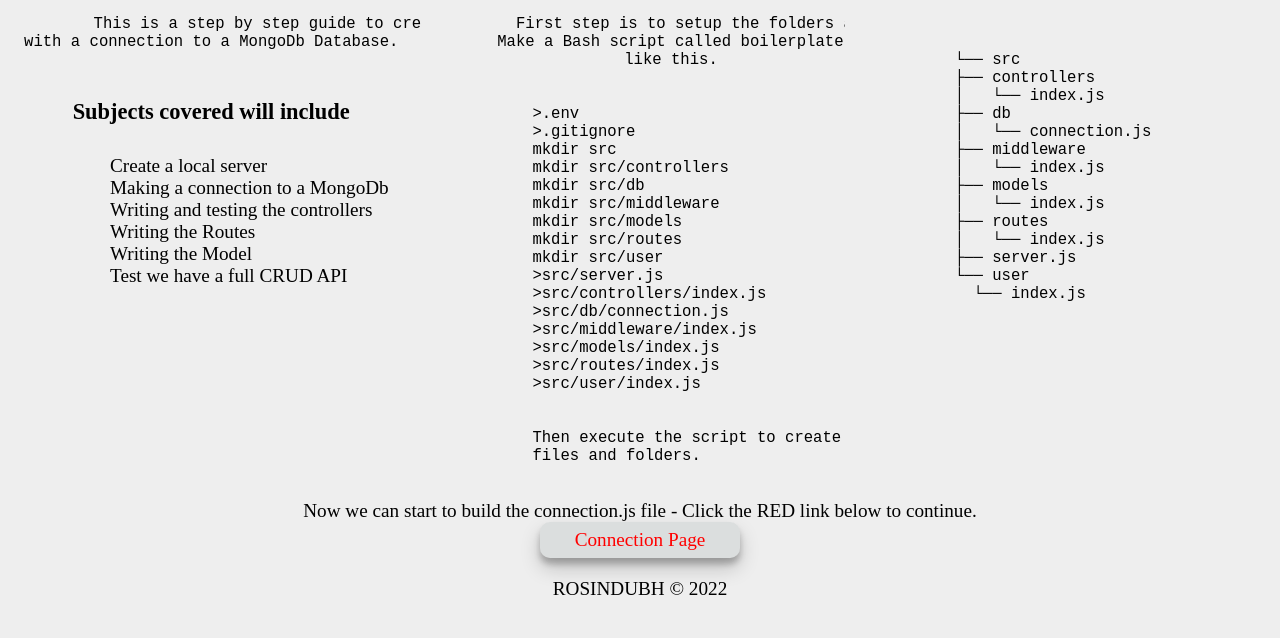
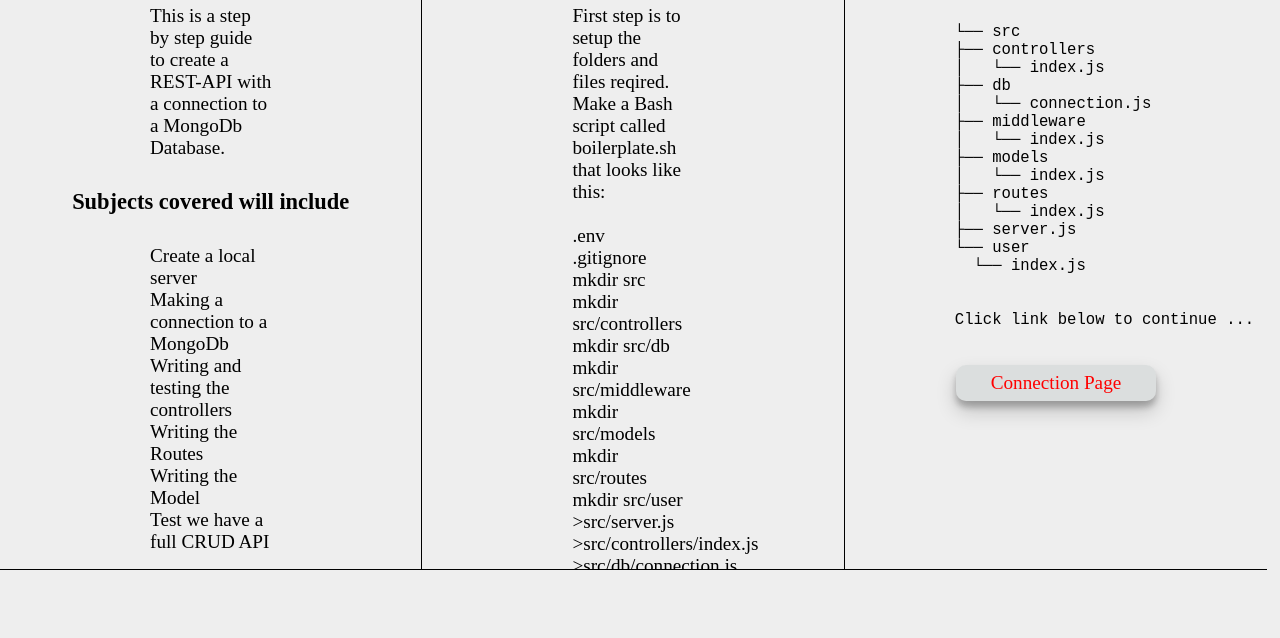
Before and after one commit to rosindubh/Rest-Api-Setup2, a plain HTML site: page index.html in a window 1280 px wide. Shown: the part 228-866 px from the top of the page. After the commit the page ends 800 px from the top, so only its background shows below. Drawn offline with Linux system fonts and the light colour scheme.

Commit message:
re-write index.html and deleted unused files

```diff
--- a/index.html
+++ b/index.html
@@ -4,7 +4,7 @@
     <meta charset="UTF-8" />
     <meta http-equiv="X-UA-Compatible" content="IE=edge" />
     <meta name="viewport" content="width=device-width, initial-scale=1.0" />
-    <title>Rest API Setup</title>
+    <title>Layout</title>
     <link rel="stylesheet" href="styles.css" />
   </head>
   <body>
@@ -20,67 +20,57 @@
       <a href="./pages/put-user.html">PUT</a>
       <a href="#">DELETE</a>
     </nav>
+    <div class="heading">
+      <h1>REST API SET-UP INSTRUCTIONS</h1>
+    </div>
     <main class="main">
-      <div class="heading">
-        <h1>REST API SET-UP INSTRUCTIONS</h1>
-      </div>
-      <!-- BOX1 -->
       <div class="box1">
         <h2>Introduction</h2>
-        <pre>
-          This is a step by step guide to create a REST-API
-with a connection to a MongoDb Database.
-        </pre>
+        <p class="content">
+          This is a step by step guide to create a REST-API with a connection to
+          a MongoDb Database.
+        </p>
         <h3>Subjects covered will include</h3>
-        <ul>
-          <li>Create a local server</li>
-          <li>Making a connection to a MongoDb</li>
-          <li>Writing and testing the controllers</li>
-          <li>Writing the Routes</li>
-          <li>Writing the Model</li>
-          <li>Test we have a full CRUD API</li>
-        </ul>
+        <p class="content">Create a local server</p>
+        <p class="content">Making a connection to a MongoDb</p>
+        <p class="content">Writing and testing the controllers</p>
+        <p class="content">Writing the Routes</p>
+        <p class="content">Writing the Model</p>
+        <p class="content">Test we have a full CRUD API</p>
       </div>
-      <!-- BOX2 -->
       <div class="box2">
-        <h2>First Step</h2>
-        <pre>
-          First step is to setup the folders and files reqired.
-        Make a Bash script called boilerplate.sh that looks
-        like this.
-        </pre>
-        <div>
-          <pre class="bash-script">
-
->.env
->.gitignore
-mkdir src
-mkdir src/controllers
-mkdir src/db
-mkdir src/middleware
-mkdir src/models
-mkdir src/routes
-mkdir src/user
->src/server.js
->src/controllers/index.js
->src/db/connection.js
->src/middleware/index.js
->src/models/index.js
->src/routes/index.js
->src/user/index.js
-
-
-Then execute the script to create
-files and folders.
-        </pre>
-        </div>
+        <h2>First Steps</h2>
+        <p class="content">
+          First step is to setup the folders and files reqired. Make a Bash
+          script called boilerplate.sh that looks like this:
+        </p>
+        <br />
+        <p class="content">.env</p>
+        <p class="content">.gitignore</p>
+        <p class="content">mkdir src</p>
+        <p class="content">mkdir src/controllers</p>
+        <p class="content">mkdir src/db</p>
+        <p class="content">mkdir src/middleware</p>
+        <p class="content">mkdir src/models</p>
+        <p class="content">mkdir src/routes</p>
+        <p class="content">mkdir src/user</p>
+        <p class="content">>src/server.js</p>
+        <p class="content">>src/controllers/index.js</p>
+        <p class="content">>src/db/connection.js</p>
+        <p class="content">>src/middleware/index.js</p>
+        <p class="content">>src/models/index.js</p>
+        <p class="content">>src/routes/index.js</p>
+        <p class="content">>src/user/index.js</p>
+        <br /><br>
+        <p class="content">
+          Place this in the ROOT folder of your project.
+          Then execute the script to create the neccessary folders and files.
+        </p>
+        <footer class="footer">ROSINDUBH &copy; 2022</footer>
       </div>
-      <!-- BOX3 -->
       <div class="box3">
         <h2>File Structure</h2>
-
         <pre class="tree">
-
 
 └── src
 ├── controllers
@@ -96,17 +86,12 @@ files and folders.
 ├── server.js
 └── user
   └── index.js
-      </pre
-        >
-      </div>
-      <div class="instruction">
-        <p>
-          Now we can start to build the connection.js file - Click the RED link
-          below to continue.
-        </p>
+
+  <p class="instruction">Click link below to continue ...</p>
+        </pre>
         <a class="next-page" href="./pages/connection.html">Connection Page</a>
       </div>
     </main>
-    <footer class="footer">ROSINDUBH &copy; 2022</footer>
+    <!-- <footer class="footer">ROSINDUBH &copy; 2022</footer> -->
   </body>
 </html>
--- a/mockup-styles.css
+++ /dev/null
@@ -1,62 +0,0 @@
-* {
-    margin: 0;
-    padding: 0;
-    box-sizing: border-box;
-}
-
-.page {
-    width: 900px;
-    margin: 0 auto;
-}
-
-.container {
-    overflow: hidden;
-    background-color: #EAEDF0;
-}
-
-.menu {
-    height: 100px;
-    background-color: #B2D6FF;    /* Medium blue */
-  }
-
-  .sidebar {
-    float: left;
-    width: 200px;
-    height: 300px;
-    background-color: #F09A9D;    /* Red */
-  }
-
-  .content {
-    float: left;
-    width: 650px;
-    height: 500px;
-    background-color: #F5CF8E;    /* Yellow */
-    padding: 20px;
-  }
-
-  .footer {
-    clear: both;
-    /* height: 200px; */
-    overflow: hidden;
-    background-color: #D6E9FE;    /* Light blue */
-  }
-
-  .footer-item {
-    float: left;
-    width: 31%;
-    margin: 20px 1.15%;
-    height: 160px;
-    background-color: #B2D6FF;    /* Medium blue */
-  }
-
-  .article-image {
-    float: left;
-    width: 300px;
-    height: 200px;
-    margin-right: 20px;
-    margin-bottom: 20px;
-  }
-
-  p {
-    margin-bottom: 20px;
-  }
--- a/styles.css
+++ b/styles.css
@@ -9,7 +9,8 @@ body {
 }
 .navbar {
     /* background-color: aquamarine; */
-    height: 2.6em;
+    /* height: 2.6em; */
+    height: 5vh;
     border-bottom: 1px solid black;
 }
 a {
@@ -20,7 +21,8 @@ a {
     text-decoration: none;
     display: flex;
     justify-content: space-around;
-    color: rgb(26, 26, 116);
+    /* color: rgb(26, 26, 116); */
+    color: green;
     box-shadow: rgba(0, 0, 0, 0.19) 0px 10px 20px, rgba(0, 0, 0, 0.23) 0px 6px 6px;
     /* box-shadow: rgba(0, 0, 0, 0.15) 1.95px 1.95px 2.6px; */
     border-radius: 10px;
@@ -44,8 +46,9 @@ h2, h3 {
     padding-bottom: 30px;
 }
 .box1 {
-    /* background-color: lightpink; */
+    /* background-color: rgb(240, 190, 157); */
     float: left;
+    border-right: 1px solid;
 }
 li {
     text-align: left;
@@ -54,6 +57,7 @@ li {
 .box2 {
     /* background-color: lightgreen; */
     float: left;
+    border-right: 1px solid;
 }
 .box2 .bash-script {
     text-align: left;
@@ -69,24 +73,31 @@ li {
     padding-left: 110px;
     /* background-color: violet; */
 }
+.content {
+    text-align: left;
+    padding: 0 150px 0 150px;
+}
 .next-page {
     color: red;
     width: 200px;
     margin: 0 auto;
+    /* background-color:rgb(190, 240, 114) */
 }
 .box1, .box2, .box3 {
     width: 33%;
-    height: 75vh;
+    height: 85vh;
     overflow: hidden;
     margin: 0;
     text-align: center;
+    border-bottom: 1px solid;
     /* background-color:chartreuse; */
 }
 .instruction {
-    text-align: center;
+    text-align: left;
 }
 .footer {
     text-align: center;
     height: 10vh;
-    padding-top: 20px;
+    padding-top: 100px;
+    /* background-color: lightcoral; */
 }
```
Also changed, not shown: index-html-mockup.html (deleted, +0 -50 lines).
